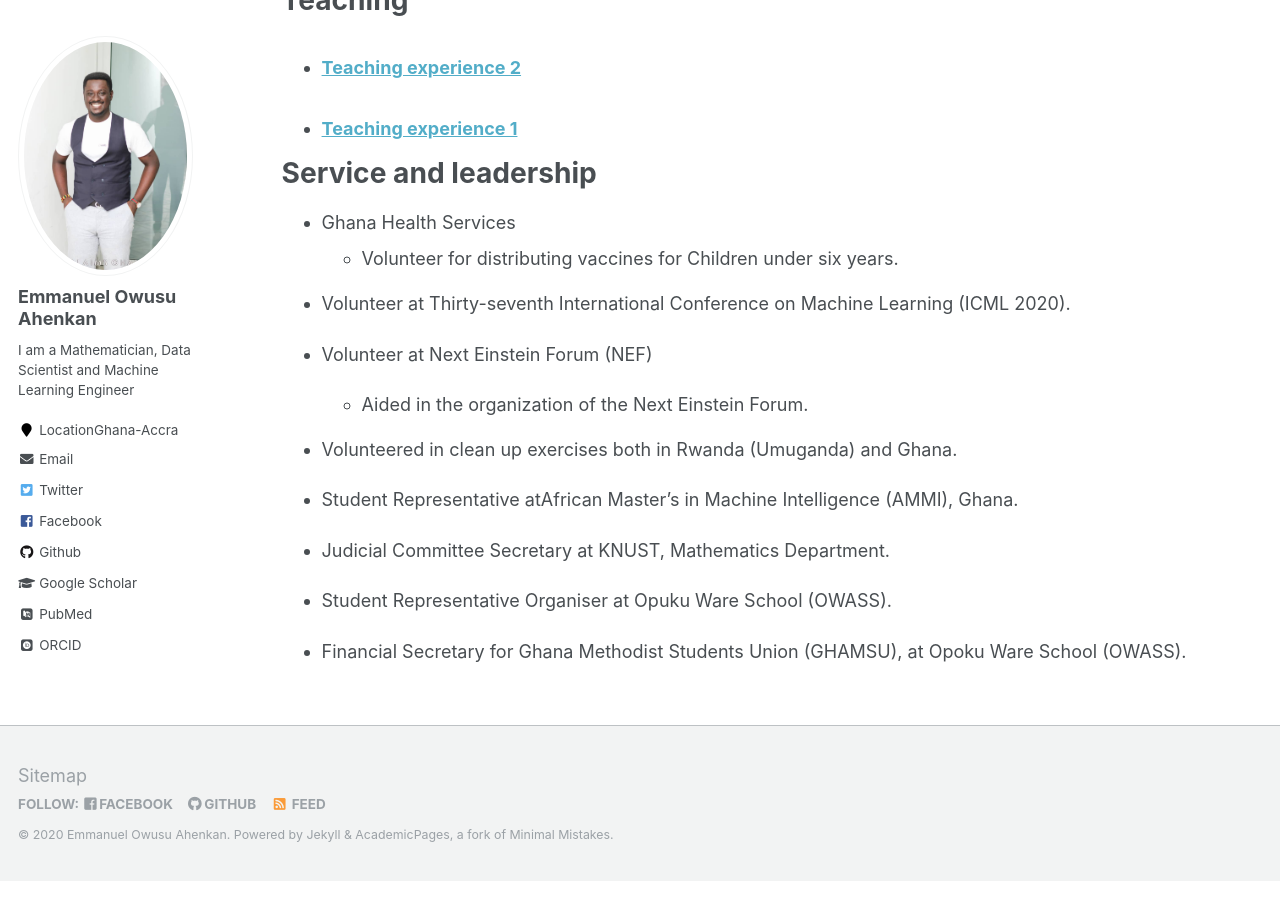
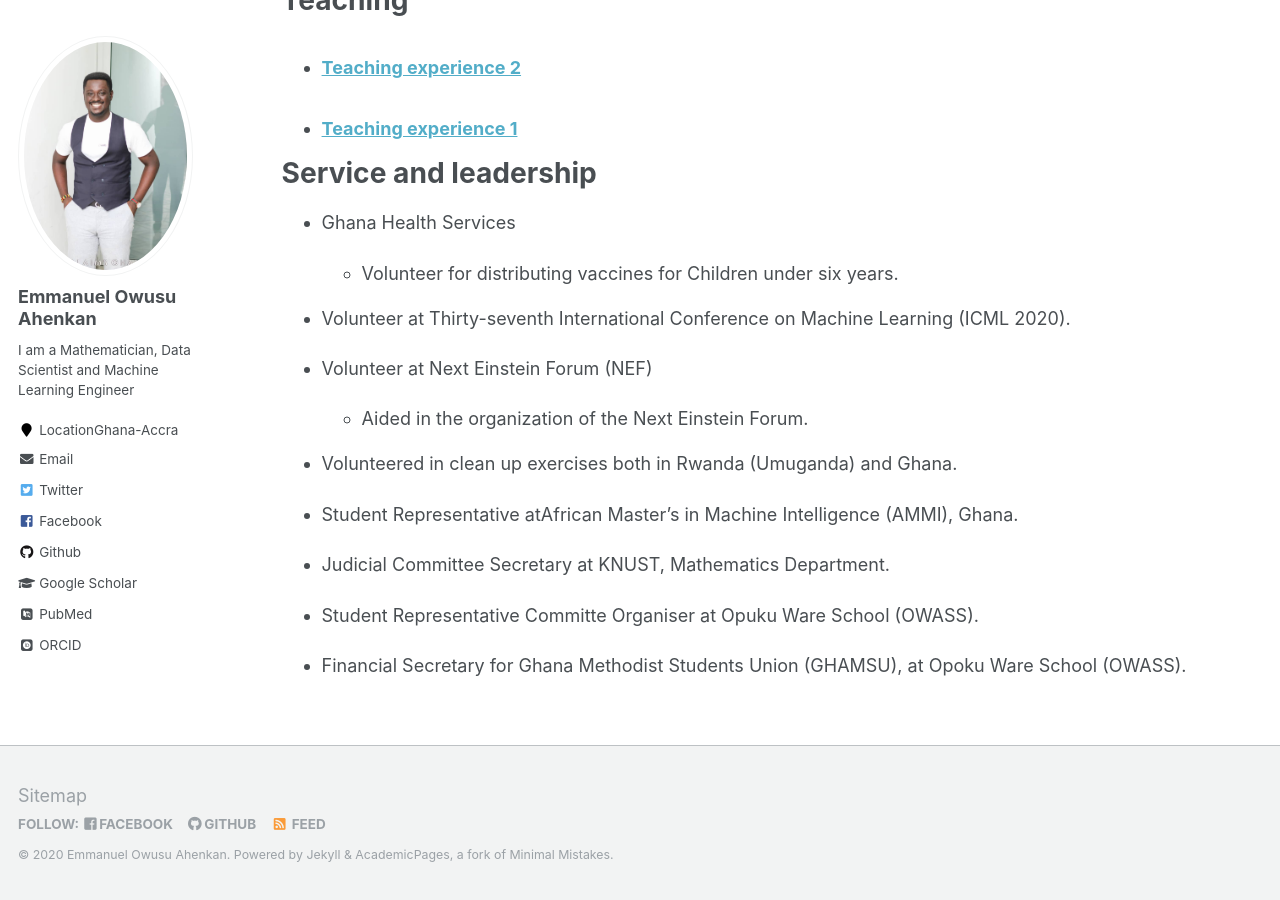
Before and after one commit to EmmanuelOwusu/EmmanuelOwusu.github.io, a Jekyll site: the page built from _pages/cv.md, in a window 1280 px wide and 900 px high, scrolled down 1840 px. Built offline with Jekyll 4.4.1, drawn with Linux system fonts in a browser that asks for light colours; some web fonts are replaced.

```diff
--- a/_pages/cv.md
+++ b/_pages/cv.md
@@ -59,6 +59,7 @@ Teaching
 Service and leadership
 ======
 * Ghana Health Services
+
   * Volunteer for distributing vaccines for Children under six years.
 
 * Volunteer at Thirty-seventh International Conference on Machine Learning (ICML 2020).
@@ -74,7 +75,6 @@ Service and leadership
 
 * Judicial Committee Secretary at KNUST, Mathematics Department.
 
-
-* Student Representative Organiser at Opuku Ware School (OWASS).
+* Student Representative Committe Organiser at Opuku Ware School (OWASS).
 
 * Financial Secretary for Ghana Methodist Students Union (GHAMSU), at Opoku Ware School (OWASS).
```
